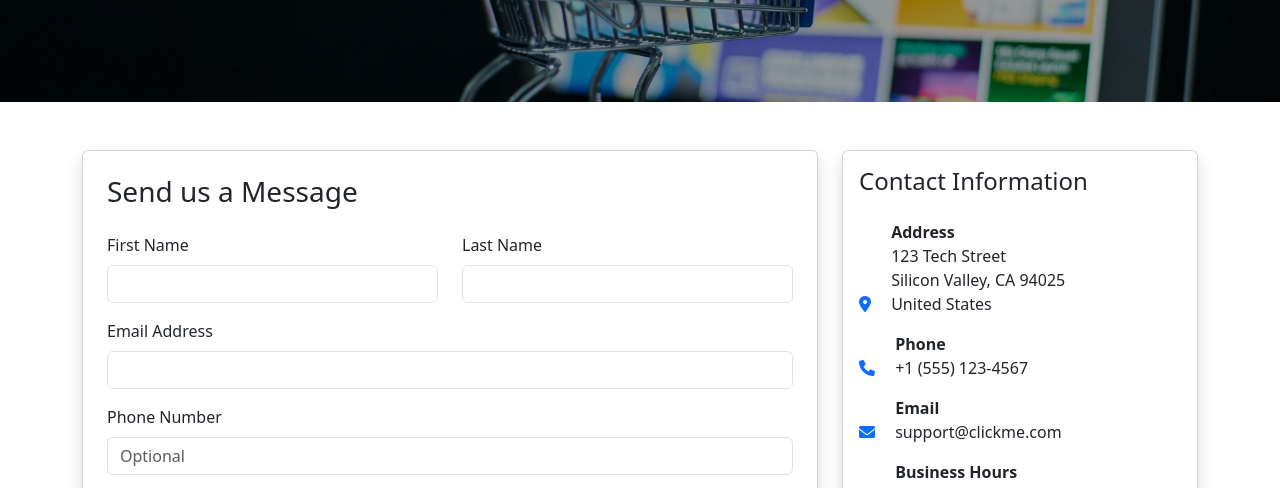
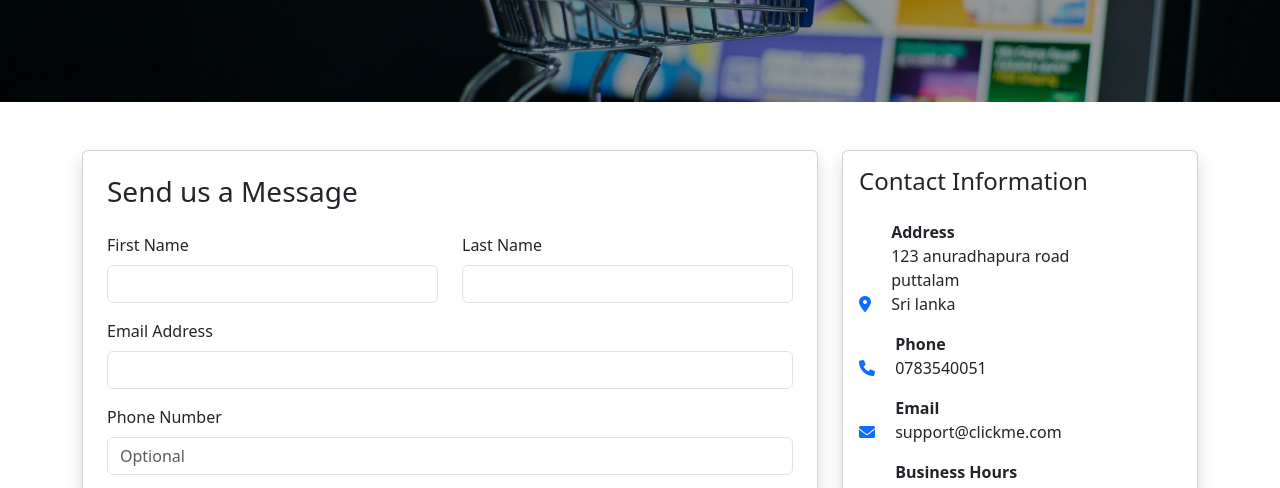
Before and after one commit to Mohamedriskan/click-me, a plain HTML site: page contact.html in a window 1280 px wide. Shown: the part 264-752 px from the top of the page. Drawn offline with nearby package versions, Linux system fonts and the light colour scheme.

Commit message:
Update contact information in contact.html

```diff
--- a/contact.html
+++ b/contact.html
@@ -121,16 +121,16 @@
                                     <i class="fas fa-map-marker-alt text-primary me-3"></i>
                                     <div class="d-inline-block">
                                         <strong>Address</strong><br>
-                                        123 Tech Street<br>
-                                        Silicon Valley, CA 94025<br>
-                                        United States
+                                        123 anuradhapura road<br>
+                                       puttalam<br>
+                                        Sri lanka
                                     </div>
                                 </div>
                                 <div class="mb-3">
                                     <i class="fas fa-phone text-primary me-3"></i>
                                     <div class="d-inline-block">
                                         <strong>Phone</strong><br>
-                                        +1 (555) 123-4567
+                                         0783540051
                                     </div>
                                 </div>
                                 <div class="mb-3">
```
